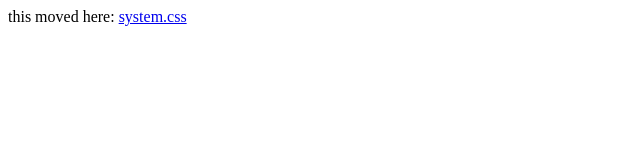
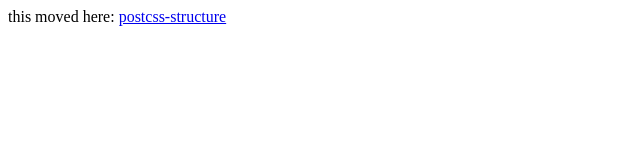
Before and after one commit to francoisromain/structure.css, a plain HTML site: page index.html in a window 1280 px wide. Shown: the full height of the page, 0-640 px from the left. Drawn offline with Linux system fonts and the light colour scheme.

Commit message:
deprecated

```diff
--- a/index.html
+++ b/index.html
@@ -8,7 +8,7 @@
 </head>
 
 <body>
-this moved here: <a href="http://francoisromain.github.io/system.css/">system.css</a>
+this moved here: <a href="http://francoisromain.github.io/postcss-structure/">postcss-structure</a>
 </body>
 
 </html>
```
Also changed, not shown: README.md.
